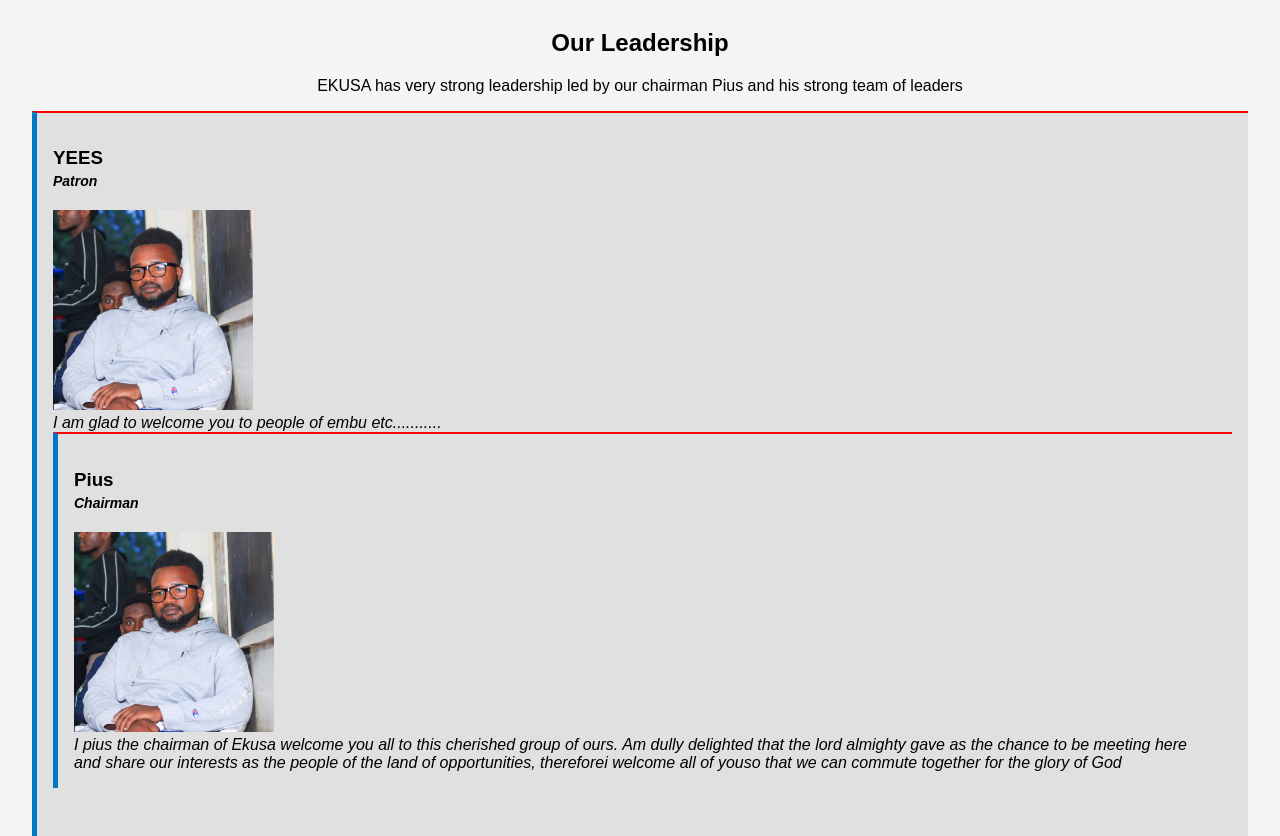
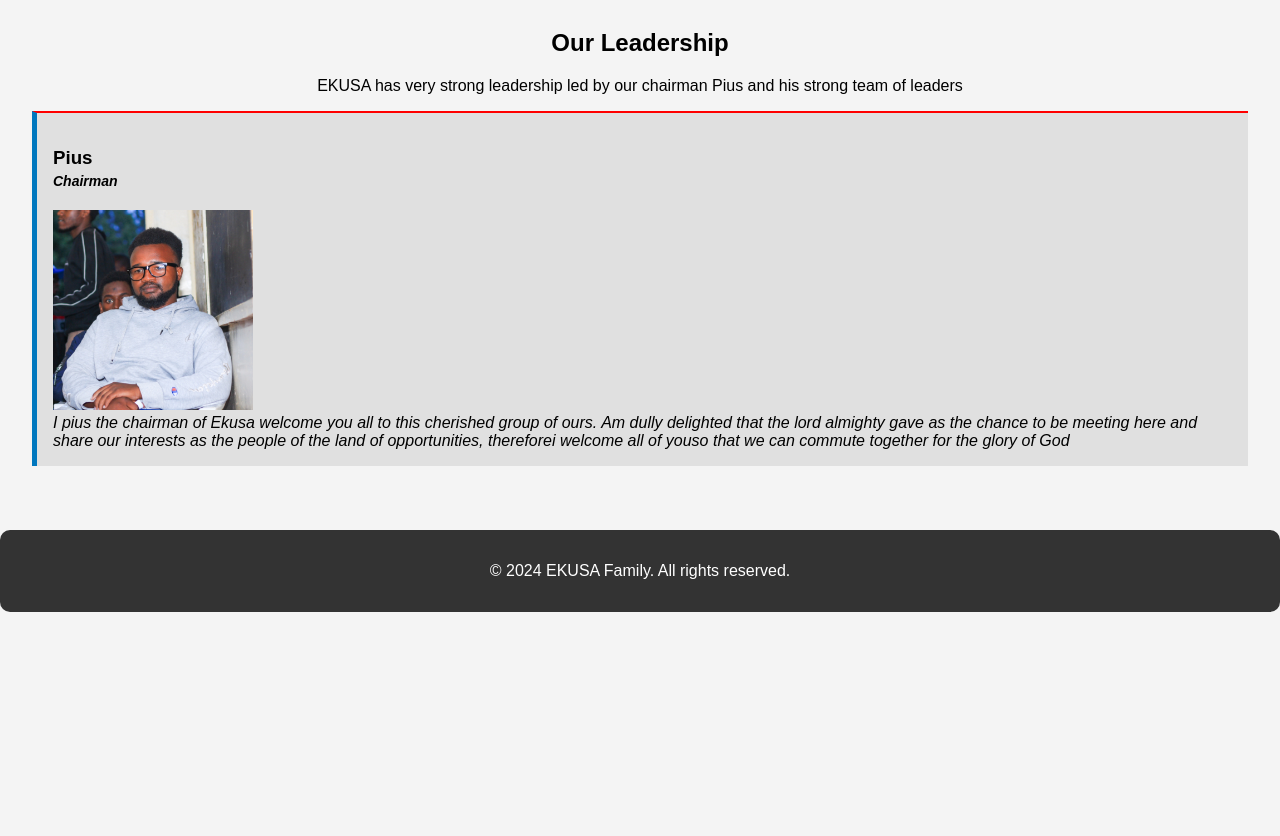
Before and after one commit to ekusafamily/ekusa1, a plain HTML site: page index.html in a window 1280 px wide. Shown: the part 1067-1903 px from the top of the page. After the commit the page ends 1679 px from the top, so only its background shows below. Drawn offline with Linux system fonts and the light colour scheme.

Commit message:
Update index.html

```diff
--- a/index.html
+++ b/index.html
@@ -57,12 +57,6 @@
         <section>
             <h2>Our Leadership</h2>
             <p>EKUSA has very strong leadership led by our chairman Pius and his strong team of leaders</p>
-				<div class="staff">
-                <h3>YEES<i><br>Patron</i></h3>
-				<div class="pius">
-                <img src="chairman.png" alt="Chairman" width="200" height="200"><br>
-                <k>I am glad to welcome you to people of embu etc...........</k>
-				</div>
 
 		  <div class="staff">
                 <h3>Pius<i><br>Chairman</i></h3>
```
